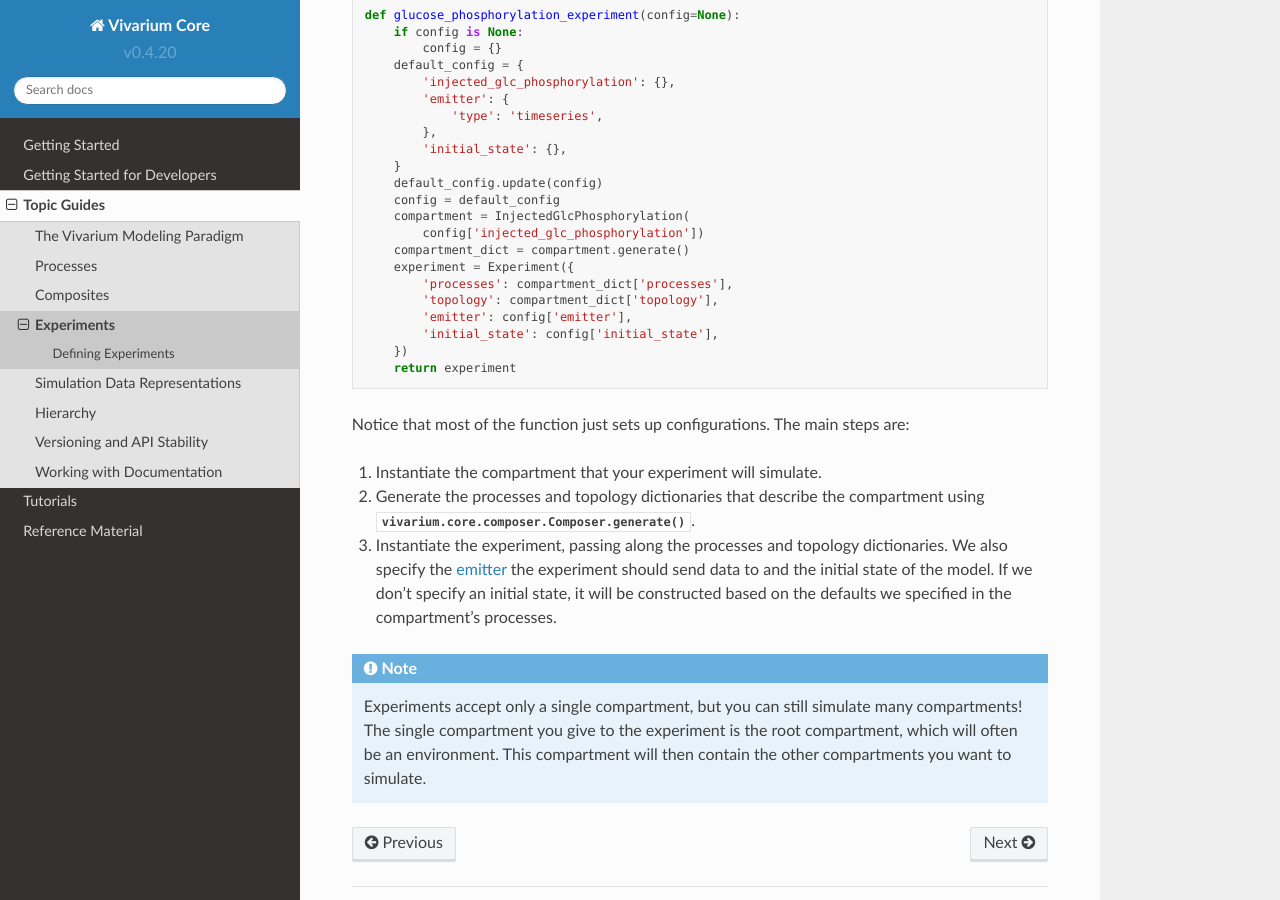
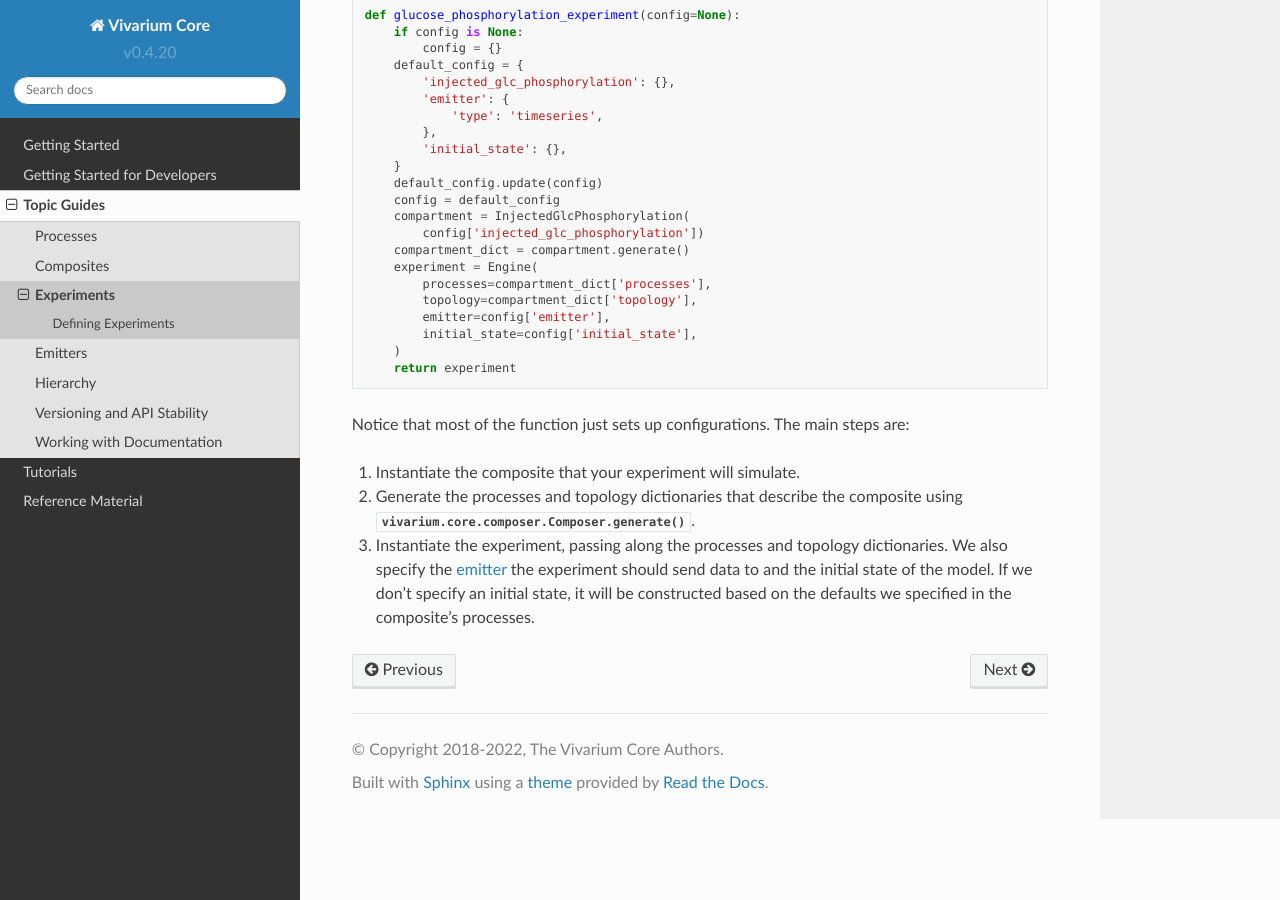
Before and after one commit to vivarium-collective/vivarium-core, a Sphinx documentation site: the page built from doc/guides/experiments.rst, in a window 1280 px wide and 900 px high, scrolled down 537 px. Built offline with Sphinx 7.4.7 and the Read the Docs theme 2.0.0, drawn with Linux system fonts in a browser that asks for light colours; pages that are not in the unit, such as notebooks, are missing from menus.

Commit message:
update composites, emitters, and experiments topic guides. Remove modeling paradigm.

```diff
--- a/doc/guides/experiments.rst
+++ b/doc/guides/experiments.rst
@@ -40,29 +40,23 @@ experiment that simulates the phosphorylation of injected glucose:
         compartment = InjectedGlcPhosphorylation(
             config['injected_glc_phosphorylation'])
         compartment_dict = compartment.generate()
-        experiment = Experiment({
-            'processes': compartment_dict['processes'],
-            'topology': compartment_dict['topology'],
-            'emitter': config['emitter'],
-            'initial_state': config['initial_state'],
-        })
+        experiment = Engine(
+            processes=compartment_dict['processes'],
+            topology=compartment_dict['topology'],
+            emitter=config['emitter'],
+            initial_state=config['initial_state'],
+        )
         return experiment
 
 Notice that most of the function just sets up configurations. The main
 steps are:
 
-#. Instantiate the compartment that your experiment will simulate.
+#. Instantiate the composite that your experiment will simulate.
 #. Generate the processes and topology dictionaries that describe the
-   compartment using
+   composite using
    :py:meth:`vivarium.core.composer.Composer.generate`.
 #. Instantiate the experiment, passing along the processes and topology
    dictionaries. We also specify the :term:`emitter` the experiment
    should send data to and the initial state of the model. If we don't
    specify an initial state, it will be constructed based on the
-   defaults we specified in the compartment's processes.
-
-.. note:: Experiments accept only a single compartment, but you can
-   still simulate many compartments! The single compartment you give to
-   the experiment is the root compartment, which will often be an
-   environment. This compartment will then contain the other
-   compartments you want to simulate.
+   defaults we specified in the composite's processes.
--- a/doc/guides/index.rst
+++ b/doc/guides/index.rst
@@ -9,11 +9,10 @@ through the :doc:`getting started guide <../getting_started>` first.
 .. toctree::
    :maxdepth: 2
 
-   modeling_paradigm
    processes
-   compartments
+   composites
    experiments
-   simulation_data_formats
+   emitters
    hierarchy
    versioning
    docs
```
Also changed, not shown: doc/guides/emitters.rst (renamed from doc/guides/simulation_data_formats.rst, +15 -7 lines), doc/guides/modeling_paradigm.rst (deleted, +0 -59 lines), doc/guides/composites.rst (renamed from doc/guides/compartments.rst).
